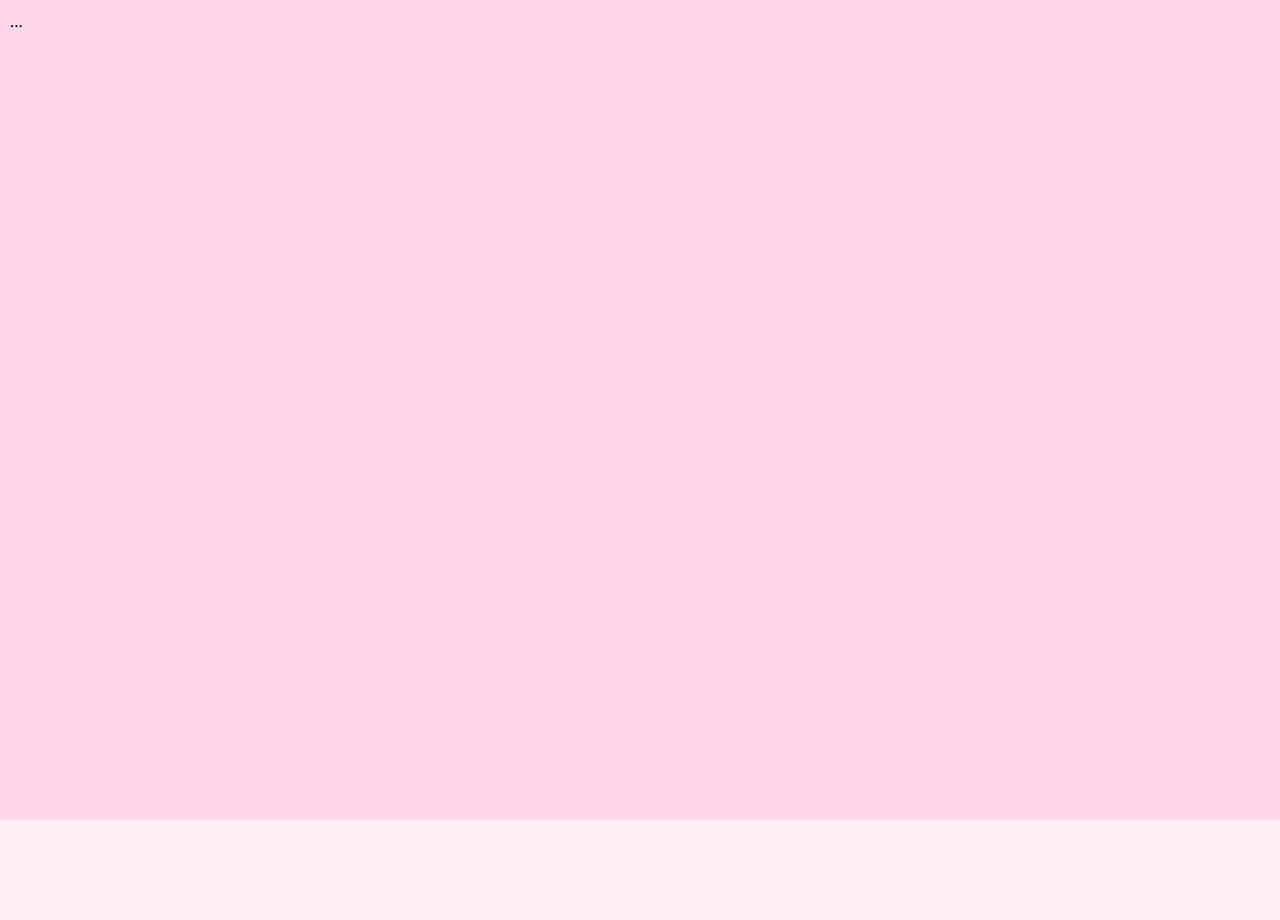
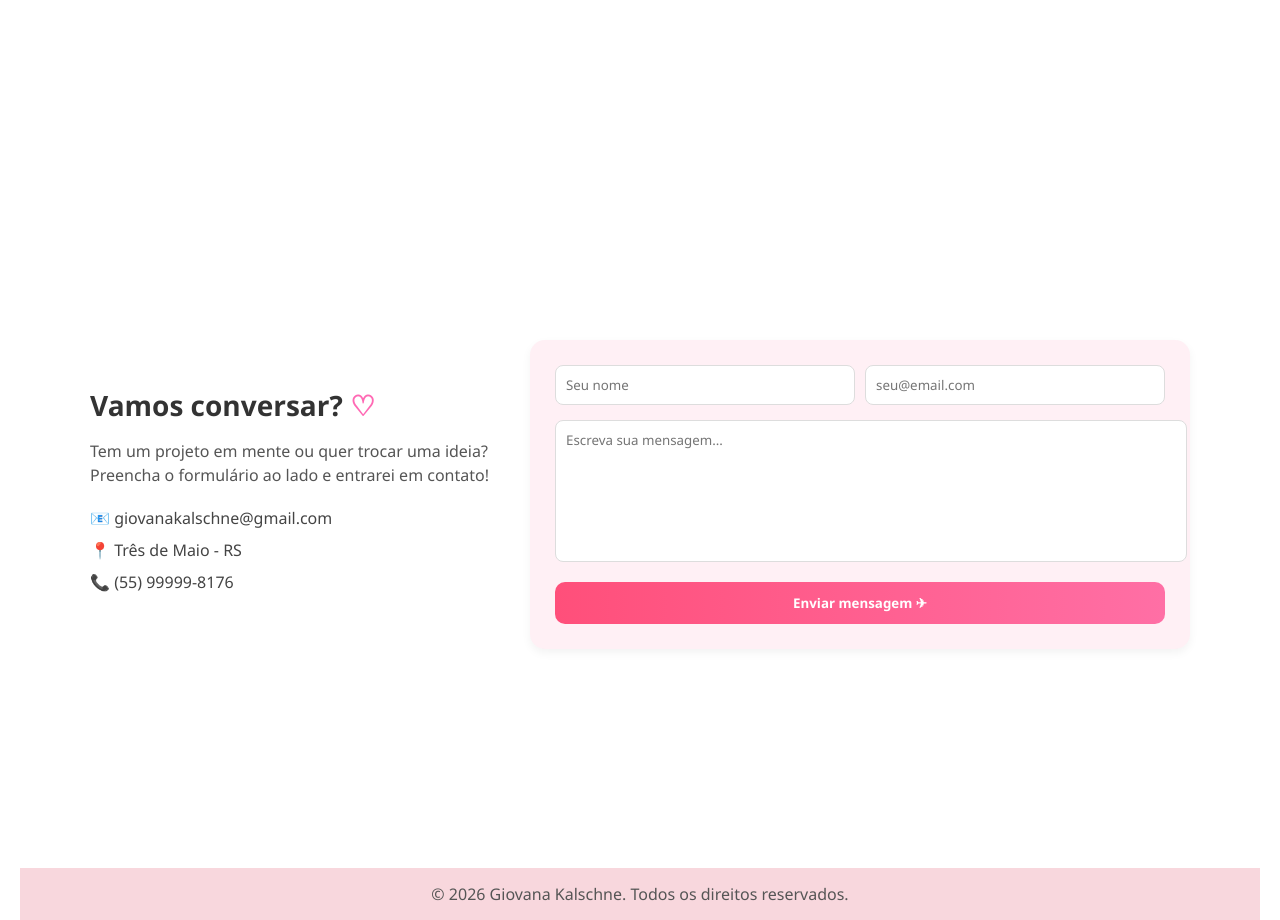
Before and after one commit to giovan-kalschne/portfolio-giovana-kalschne, a plain HTML site: page index.html in a window 1280 px wide. Shown: the part 2900-3820 px from the top of the page. Before the commit the page ends 3720 px from the top, so only its background shows below. Drawn offline with Linux system fonts and the light colour scheme.

Commit message:
seção de contato

```diff
--- a/index.html
+++ b/index.html
@@ -20,8 +20,6 @@
     <main>
         <section id="sobre">
             <div class="container">
-
-                <!-- HERO -->
                 <div class="hero-content">
 
                     <div class="hero-text">
@@ -171,11 +169,10 @@
         <section id="portfolio">
             <div class="container">
 
-                <h2 class="titulo">Portfólio</h2>
+                <h2 class="titulo">Portfólio <span>🖥️</span></h2>
 
                 <div class="portfolio-grid">
 
-                    <!-- CARD 1 -->
                     <div class="project-card">
                         <div class="project-img">(imagem)</div>
                         <h3>Projeto Exemplo 1</h3>
@@ -183,7 +180,6 @@
                         <a href="#" class="btn secondary">Ver projeto ↗</a>
                     </div>
 
-                    <!-- CARD 2 -->
                     <div class="project-card">
                         <div class="project-img">(imagem)</div>
                         <h3>Projeto Exemplo 2</h3>
@@ -191,7 +187,6 @@
                         <a href="#" class="btn secondary">Ver projeto ↗</a>
                     </div>
 
-                    <!-- CARD 3 -->
                     <div class="project-card">
                         <div class="project-img">(imagem)</div>
                         <h3>Projeto Exemplo 3</h3>
@@ -199,7 +194,6 @@
                         <a href="#" class="btn secondary">Ver projeto ↗</a>
                     </div>
 
-                    <!-- CARD 4 -->
                     <div class="project-card">
                         <div class="project-img">(imagem)</div>
                         <h3>Projeto Exemplo 4</h3>
@@ -211,7 +205,42 @@
 
             </div>
         </section>
-        <section id="contato">...</section>
+        <section id="contato">
+            <div class="container contato-container">
+
+                <div class="contato-info">
+                    <h2>Vamos conversar? <span>♡</span></h2>
+
+                    <p>
+                        Tem um projeto em mente ou quer trocar uma ideia?
+                        Preencha o formulário ao lado e entrarei em contato!
+                    </p>
+
+                    <div class="contato-item">📧 giovanakalschne@gmail.com</div>
+                    <div class="contato-item">📍 Três de Maio - RS</div>
+                    <div class="contato-item">📞 (55) 99999-8176</div>
+                </div>
+
+                <form class="contato-form">
+
+                    <div class="input-group">
+                        <input type="text" placeholder="Seu nome" required>
+                        <input type="email" placeholder="seu@email.com" required>
+                    </div>
+
+                    <textarea placeholder="Escreva sua mensagem..." required></textarea>
+
+                    <button type="submit">Enviar mensagem ✈</button>
+
+                </form>
+
+            </div>
+
+            <!-- FOOTER -->
+            <div class="footer">
+                © 2026 Giovana Kalschne. Todos os direitos reservados.
+            </div>
+        </section>
     </main>
 </body>
 
--- a/style.css
+++ b/style.css
@@ -464,3 +464,116 @@ nav a:hover {
         grid-template-columns: 1fr;
     }
 }
+
+/* CONTATO */
+#contato {
+    min-height: 100vh;
+    display: flex;
+    flex-direction: column;
+    justify-content: space-between;
+    background: #ffffff;
+    padding: 120px 20px 0;
+}
+
+/* CONTAINER FLEX */
+.contato-container {
+    flex: 1;
+    display: flex;
+    justify-content: space-between;
+    gap: 40px;
+    align-items: center;
+}
+
+/* TEXTO */
+.contato-info {
+    max-width: 400px;
+}
+
+.contato-info h2 {
+    font-size: 28px;
+    color: #333;
+    margin-bottom: 15px;
+}
+
+.contato-info span {
+    color: #ff69b4;
+}
+
+.contato-info p {
+    color: #555;
+    margin-bottom: 20px;
+    line-height: 1.5;
+}
+
+.contato-item {
+    margin-bottom: 10px;
+    color: #444;
+}
+
+/* FORM */
+.contato-form {
+    flex: 1;
+    background: #fff0f5;
+    padding: 25px;
+    border-radius: 15px;
+    box-shadow: 0 4px 10px rgba(0, 0, 0, 0.05);
+}
+
+/* INPUTS LADO A LADO */
+.input-group {
+    display: flex;
+    gap: 10px;
+    margin-bottom: 15px;
+}
+
+.contato-form input,
+.contato-form textarea {
+    width: 100%;
+    padding: 10px;
+    border-radius: 8px;
+    border: 1px solid #ddd;
+    outline: none;
+}
+
+/* TEXTAREA */
+.contato-form textarea {
+    height: 120px;
+    resize: none;
+    margin-bottom: 15px;
+}
+
+/* BOTÃO */
+.contato-form button {
+    width: 100%;
+    background: linear-gradient(90deg, #ff4f7a, #ff6fa5);
+    color: white;
+    border: none;
+    padding: 12px;
+    border-radius: 10px;
+    cursor: pointer;
+    font-weight: bold;
+}
+
+.contato-form button:hover {
+    opacity: 0.9;
+}
+
+/* FOOTER */
+.footer {
+    margin-top: auto;
+    background: #f8d7dd;
+    text-align: center;
+    padding: 15px;
+    color: #555;
+}
+
+/* RESPONSIVO */
+@media (max-width: 900px) {
+    .contato-container {
+        flex-direction: column;
+    }
+
+    .input-group {
+        flex-direction: column;
+    }
+}
```
